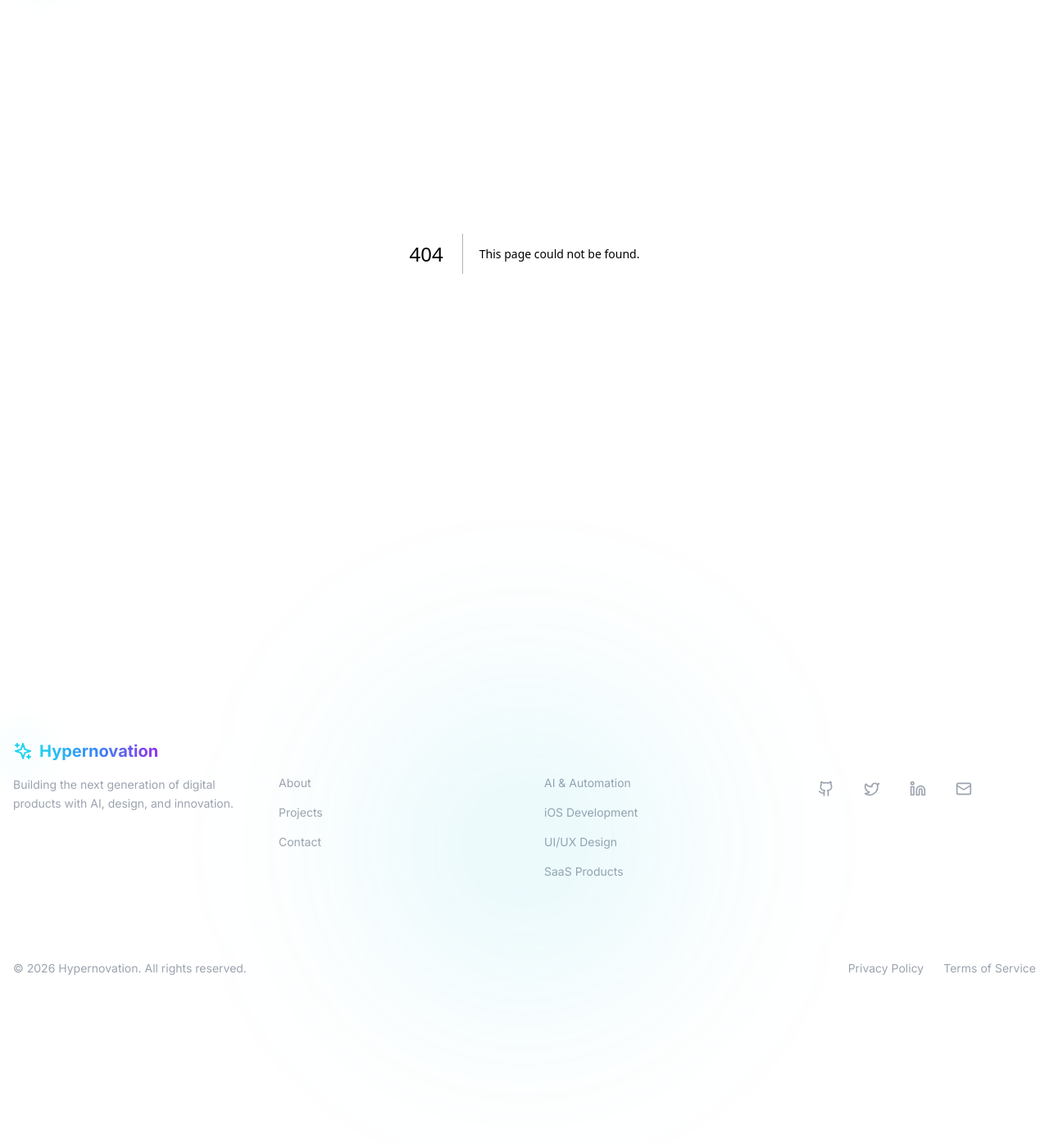
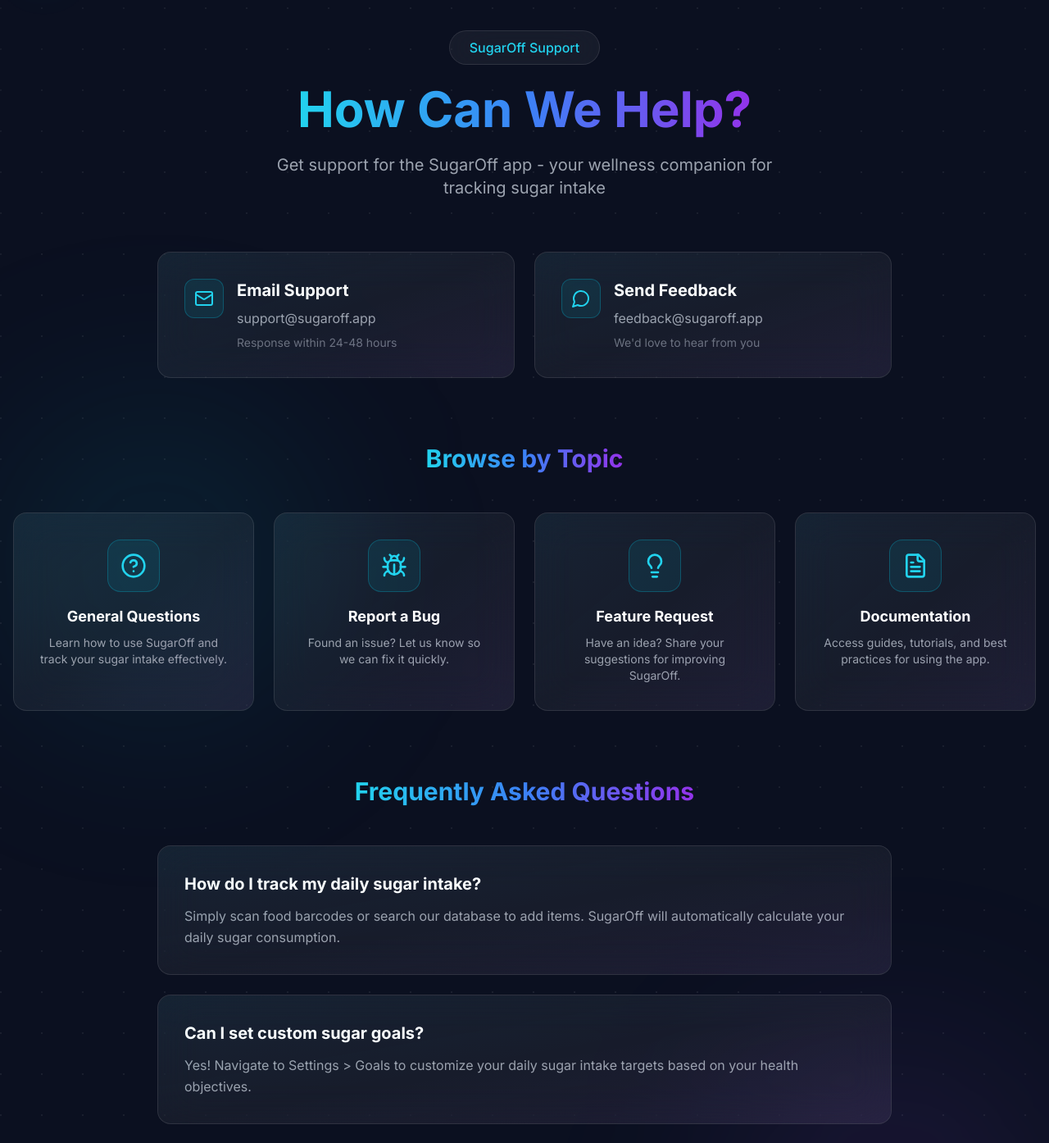
Before and after one commit to Jimmycode06/hypernova, a Next.js app: page /projects/sugaroff-support in a window 1280 px wide. Before the commit this address had no page. Shown: the part 91-1485 px from the top of the page at 82% size. Before the commit the page ends 1346 px from the top, so only its background shows below. Built offline with nearby package versions, Linux system fonts and the light colour scheme.

Commit message:
Add SugarOff support page with FAQ and contact options

```diff
--- a/app/projects/page.tsx
+++ b/app/projects/page.tsx
@@ -12,6 +12,7 @@
     category: "iOS App",
     description: "Wellness app helping users track and reduce sugar intake with AI-powered insights and beautiful analytics.",
     tags: ["Apps", "AI"],
+    href: "/projects/sugaroff-support",
   },
   {
     title: "Plant Recognition AI",
@@ -149,6 +150,7 @@
                 title={project.title}
                 category={project.category}
                 description={project.description}
+                href={project.href}
                 delay={index * 0.05}
               />
             ))}
--- /dev/null
+++ b/app/projects/sugaroff-support/page.tsx
@@ -0,0 +1,224 @@
+"use client";
+
+import { motion } from "framer-motion";
+import GlassCard from "@/components/ui/GlassCard";
+import Button from "@/components/ui/Button";
+import { DotsBackground } from "@/components/ui/AnimatedBackground";
+import { Mail, MessageCircle, FileText, HelpCircle, Bug, Lightbulb } from "lucide-react";
+import Link from "next/link";
+
+const supportTopics = [
+  {
+    icon: HelpCircle,
+    title: "General Questions",
+    description: "Learn how to use SugarOff and track your sugar intake effectively.",
+  },
+  {
+    icon: Bug,
+    title: "Report a Bug",
+    description: "Found an issue? Let us know so we can fix it quickly.",
+  },
+  {
+    icon: Lightbulb,
+    title: "Feature Request",
+    description: "Have an idea? Share your suggestions for improving SugarOff.",
+  },
+  {
+    icon: FileText,
+    title: "Documentation",
+    description: "Access guides, tutorials, and best practices for using the app.",
+  },
+];
+
+const faqs = [
+  {
+    question: "How do I track my daily sugar intake?",
+    answer: "Simply scan food barcodes or search our database to add items. SugarOff will automatically calculate your daily sugar consumption.",
+  },
+  {
+    question: "Can I set custom sugar goals?",
+    answer: "Yes! Navigate to Settings > Goals to customize your daily sugar intake targets based on your health objectives.",
+  },
+  {
+    question: "Is my data synced across devices?",
+    answer: "Absolutely! Your data is securely synced via iCloud, so you can access it on all your Apple devices.",
+  },
+  {
+    question: "How do I reset my progress?",
+    answer: "Go to Settings > Data Management > Reset Progress. Note that this action cannot be undone.",
+  },
+];
+
+export default function SugarOffSupportPage() {
+  return (
+    <div className="relative min-h-screen pt-32 pb-20 px-4">
+      <DotsBackground />
+
+      <div className="relative z-10 max-w-7xl mx-auto">
+        {/* Header */}
+        <motion.div
+          initial={{ opacity: 0, y: 20 }}
+          animate={{ opacity: 1, y: 0 }}
+          transition={{ duration: 0.6 }}
+          className="text-center mb-16"
+        >
+          <div className="inline-block px-6 py-2 glass rounded-full mb-6">
+            <span className="text-cyan-400 font-medium">SugarOff Support</span>
+          </div>
+          <h1 className="text-5xl md:text-6xl font-bold mb-6">
+            <span className="text-gradient">How Can We Help?</span>
+          </h1>
+          <p className="text-xl text-gray-400 max-w-2xl mx-auto">
+            Get support for the SugarOff app - your wellness companion for tracking sugar intake
+          </p>
+        </motion.div>
+
+        {/* Contact Options */}
+        <motion.div
+          initial={{ opacity: 0, y: 20 }}
+          animate={{ opacity: 1, y: 0 }}
+          transition={{ duration: 0.6, delay: 0.2 }}
+          className="grid grid-cols-1 md:grid-cols-2 gap-6 mb-20 max-w-4xl mx-auto"
+        >
+          <Link href="mailto:support@sugaroff.app">
+            <GlassCard className="h-full group">
+              <div className="flex items-start gap-4">
+                <div className="w-12 h-12 rounded-xl bg-cyan-500/10 flex items-center justify-center border border-cyan-500/30 group-hover:border-cyan-500/60 transition-all flex-shrink-0">
+                  <Mail className="w-6 h-6 text-cyan-400" />
+                </div>
+                <div>
+                  <h3 className="text-xl font-bold text-white mb-2 group-hover:text-cyan-400 transition-colors">
+                    Email Support
+                  </h3>
+                  <p className="text-gray-400">
+                    support@sugaroff.app
+                  </p>
+                  <p className="text-sm text-gray-500 mt-2">
+                    Response within 24-48 hours
+                  </p>
+                </div>
+              </div>
+            </GlassCard>
+          </Link>
+
+          <Link href="mailto:feedback@sugaroff.app">
+            <GlassCard className="h-full group">
+              <div className="flex items-start gap-4">
+                <div className="w-12 h-12 rounded-xl bg-cyan-500/10 flex items-center justify-center border border-cyan-500/30 group-hover:border-cyan-500/60 transition-all flex-shrink-0">
+                  <MessageCircle className="w-6 h-6 text-cyan-400" />
+                </div>
+                <div>
+                  <h3 className="text-xl font-bold text-white mb-2 group-hover:text-cyan-400 transition-colors">
+                    Send Feedback
+                  </h3>
+                  <p className="text-gray-400">
+                    feedback@sugaroff.app
+                  </p>
+                  <p className="text-sm text-gray-500 mt-2">
+                    We&apos;d love to hear from you
+                  </p>
+                </div>
+              </div>
+            </GlassCard>
+          </Link>
+        </motion.div>
+
+        {/* Support Topics */}
+        <motion.div
+          initial={{ opacity: 0, y: 20 }}
+          animate={{ opacity: 1, y: 0 }}
+          transition={{ duration: 0.6, delay: 0.3 }}
+          className="mb-20"
+        >
+          <h2 className="text-3xl font-bold text-center mb-12">
+            <span className="text-gradient">Browse by Topic</span>
+          </h2>
+          <div className="grid grid-cols-1 md:grid-cols-2 lg:grid-cols-4 gap-6">
+            {supportTopics.map((topic, index) => {
+              const Icon = topic.icon;
+              return (
+                <GlassCard key={topic.title} delay={index * 0.1}>
+                  <div className="text-center">
+                    <div className="w-16 h-16 rounded-2xl bg-cyan-500/10 flex items-center justify-center border border-cyan-500/30 mx-auto mb-4">
+                      <Icon className="w-8 h-8 text-cyan-400" />
+                    </div>
+                    <h3 className="text-lg font-bold text-white mb-2">
+                      {topic.title}
+                    </h3>
+                    <p className="text-gray-400 text-sm">
+                      {topic.description}
+                    </p>
+                  </div>
+                </GlassCard>
+              );
+            })}
+          </div>
+        </motion.div>
+
+        {/* FAQ Section */}
+        <motion.div
+          initial={{ opacity: 0, y: 20 }}
+          animate={{ opacity: 1, y: 0 }}
+          transition={{ duration: 0.6, delay: 0.4 }}
+          className="mb-20"
+        >
+          <h2 className="text-3xl font-bold text-center mb-12">
+            <span className="text-gradient">Frequently Asked Questions</span>
+          </h2>
+          <div className="max-w-4xl mx-auto space-y-6">
+            {faqs.map((faq, index) => (
+              <GlassCard key={index} delay={index * 0.1} hover={false}>
+                <h3 className="text-xl font-bold text-white mb-3">
+                  {faq.question}
+                </h3>
+                <p className="text-gray-400 leading-relaxed">
+                  {faq.answer}
+                </p>
+              </GlassCard>
+            ))}
+          </div>
+        </motion.div>
+
+        {/* App Info */}
+        <motion.div
+          initial={{ opacity: 0, y: 20 }}
+          animate={{ opacity: 1, y: 0 }}
+          transition={{ duration: 0.6, delay: 0.5 }}
+          className="max-w-4xl mx-auto"
+        >
+          <GlassCard hover={false}>
+            <div className="text-center space-y-6">
+              <h2 className="text-3xl font-bold text-white">About SugarOff</h2>
+              <p className="text-lg text-gray-300 leading-relaxed">
+                SugarOff is a comprehensive wellness app designed to help you track and reduce your sugar intake. With AI-powered insights, beautiful analytics, and an intuitive interface, SugarOff makes it easy to take control of your health and achieve your wellness goals.
+              </p>
+              <div className="flex flex-wrap justify-center gap-4 pt-4">
+                <span className="px-4 py-2 glass rounded-full text-sm text-cyan-400 border-cyan-500/30">
+                  iOS App
+                </span>
+                <span className="px-4 py-2 glass rounded-full text-sm text-cyan-400 border-cyan-500/30">
+                  AI-Powered
+                </span>
+                <span className="px-4 py-2 glass rounded-full text-sm text-cyan-400 border-cyan-500/30">
+                  Health & Wellness
+                </span>
+                <span className="px-4 py-2 glass rounded-full text-sm text-cyan-400 border-cyan-500/30">
+                  iCloud Sync
+                </span>
+              </div>
+              <div className="pt-6">
+                <Button href="/contact" variant="outline">
+                  Need More Help? Contact Us
+                </Button>
+              </div>
+            </div>
+          </GlassCard>
+        </motion.div>
+      </div>
+
+      {/* Background Effects */}
+      <div className="absolute top-1/4 left-0 w-96 h-96 bg-cyan-500/10 rounded-full blur-[120px] pointer-events-none" />
+      <div className="absolute bottom-1/4 right-0 w-96 h-96 bg-purple-500/10 rounded-full blur-[120px] pointer-events-none" />
+    </div>
+  );
+}
--- a/components/sections/PortfolioSection.tsx
+++ b/components/sections/PortfolioSection.tsx
@@ -10,6 +10,7 @@
     title: "SugarOff",
     category: "iOS App",
     description: "Wellness app helping users track and reduce sugar intake with AI-powered insights and beautiful analytics.",
+    href: "/projects/sugaroff-support",
   },
   {
     title: "Plant Recognition AI",
@@ -56,7 +57,7 @@
               title={project.title}
               category={project.category}
               description={project.description}
-              href="/projects"
+              href={project.href || "/projects"}
               delay={index * 0.1}
             />
           ))}
```
